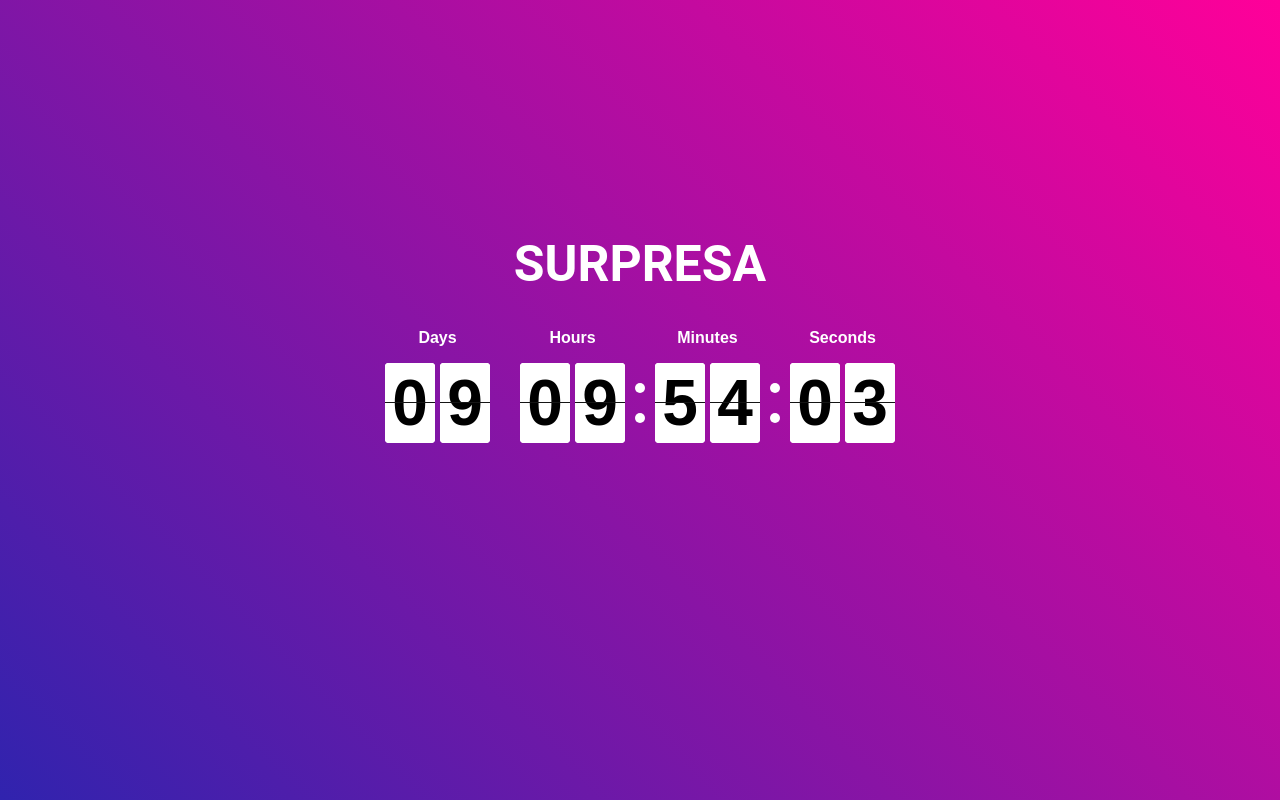
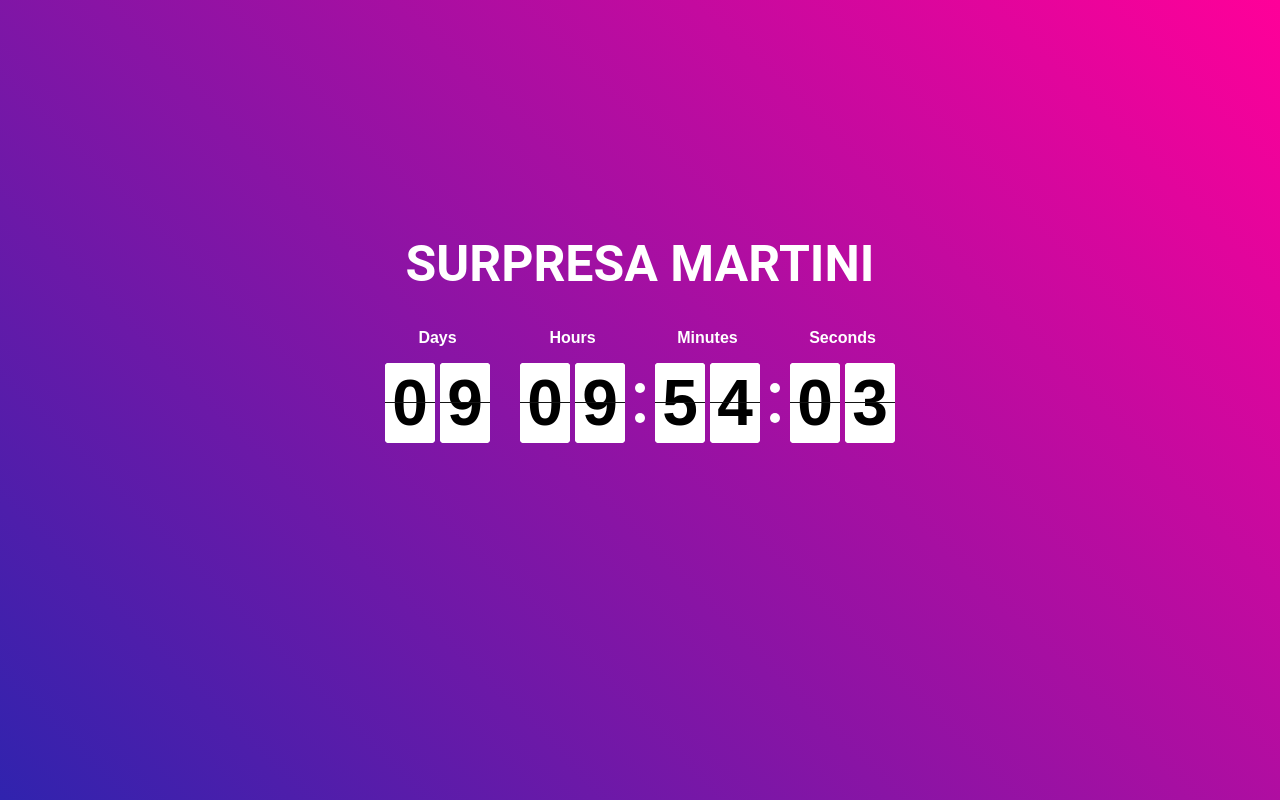
Before and after one commit to Nero-o/ContagemRegressiva, a plain HTML site: page index.html in a window 1280 px wide. Drawn offline with Linux system fonts and the light colour scheme.

Commit message:
wip: part1

```diff
--- a/index.html
+++ b/index.html
@@ -12,7 +12,7 @@
 
 <body>
     <div class="timer">
-        <h1>Surpresa</h1>
+        <h1>Surpresa martini</h1>
         <div id="flipdown" class="flipdown"></div>
     </div>
     <script>
```
